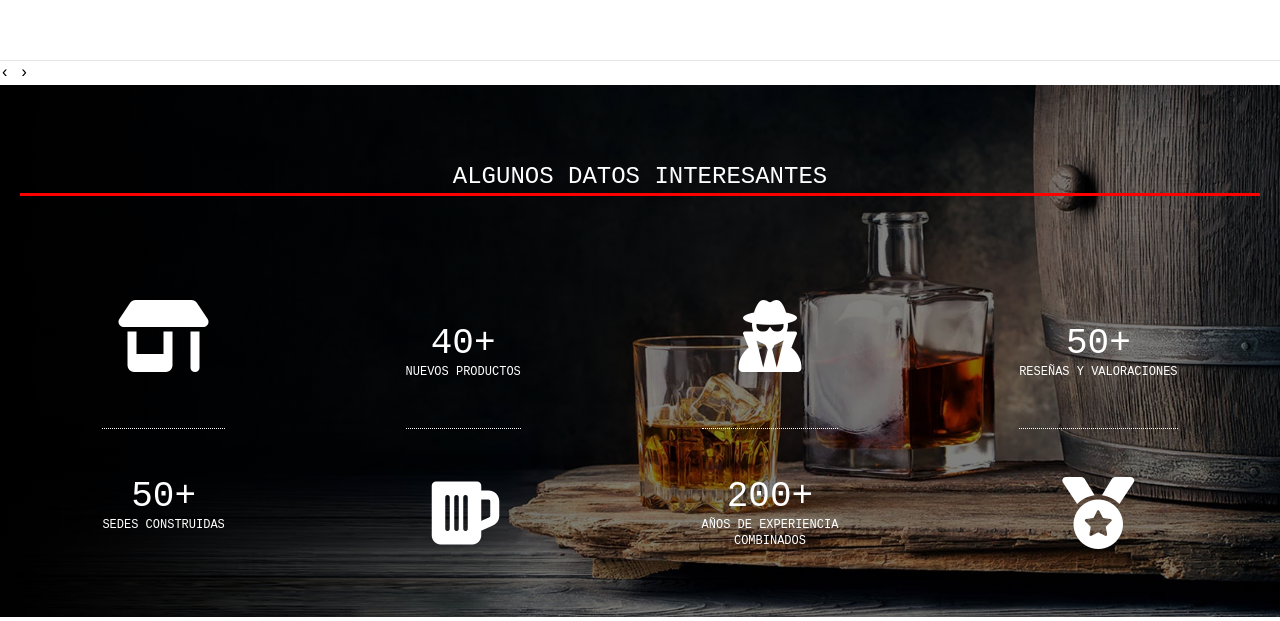
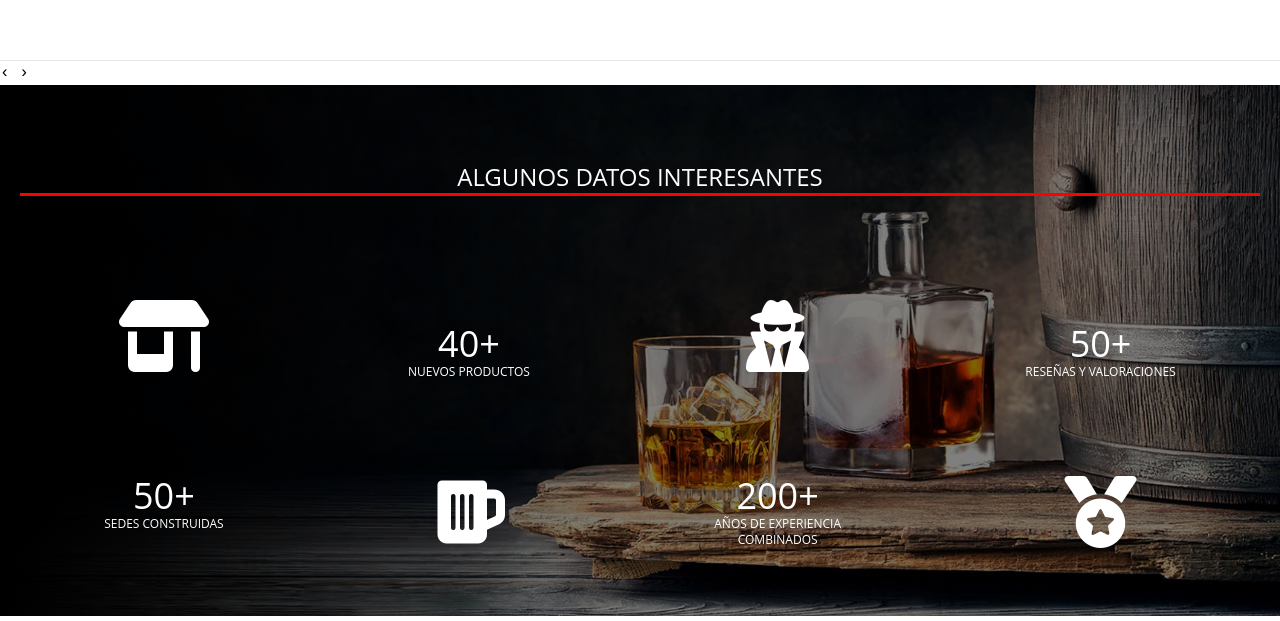
Before and after one commit to Juxnjo/LiquorStore, a plain HTML site: page index.html in a window 1280 px wide. Shown: the part 8324-8945 px from the top of the page. Drawn offline with nearby package versions, Linux system fonts and the light colour scheme; files whose address does not match are found by name.

Commit message:
seccion de estadistica 2

```diff
--- a/css/index.css
+++ b/css/index.css
@@ -202,16 +202,14 @@ body{
 }
 
 .estadisticas{
+  font-family: "Open Sans", Helvetica, Arial, sans-serif;
   background-image: linear-gradient(rgba(0, 0, 0, 0.5), rgba(0, 0, 0, 0.5)), url(../img/fondo-estadisticas.jpg);
   opacity: 1;
   background-size: cover;
   background-repeat: no-repeat;
   text-transform: uppercase;
+  border-bottom: solid white 5px;
 }
 .titulo-estadisticas h2{
   border-bottom: solid red ;
 }
-
-.datos-sede, .producto, .datos-experiencia, .reseña{
-  border-top:dotted 1px;
-}
--- a/index.html
+++ b/index.html
@@ -319,16 +319,27 @@
       </div>
       <script src="/VinosyLicores/js/script.js"></script>
 
+
+      <!-- seccion de estadisticas y curiosidades -->
     <div class="estadisticas w-full p-5 ">
+
+        <!-- titulo -->
         <div class="titulo-estadisticas text-white text-center text-2xl py-14">
             <h2>Algunos datos interesantes</h2>
         </div>
+
+        <!-- iconos y contenidos -->
     <div class="iconos-estadisticas text-white text-center md:grid md:gap-4 md:grid-cols-2 md:grid-rows-2 lg:flex lg:justify-around">
 
+
         <div class="estadistica1 my-12 ">
+
+                <!-- icono tienda -->
             <div class="icono sede lg:pb-12">
                 <i class="fa-solid fa-shop  text-7xl text-white"></i>
             </div>
+
+                <!-- informacion -->
             <div class="datos-sede mt-2 lg:pt-12">
                 <p class="text-4xl">50+</p>
                 <p class="text-xs"  >Sedes construidas</p>
@@ -336,9 +347,13 @@
         </div>
 
         <div class="estadistica2 my-12 lg:flex lg:flex-col-reverse">
+
+                <!-- icono cerveza -->
             <div class="icono producto lg:pt-12">
                 <i class="fa-solid fa-beer-mug-empty text-7xl text-white"></i>
             </div>
+
+                <!-- informacion -->
             <div class="datos-producto mt-2 lg:pb-12">
                 <p class="text-4xl">40+</p>
                 <p class="text-xs">Nuevos productos</p>
@@ -346,9 +361,13 @@
         </div>
 
         <div class="estadistica3 my-12">
+
+                <!-- icono profecional -->
             <div class="icono experiencia lg:pb-12">
                 <i class="fa-solid fa-user-secret text-7xl text-white"></i>
             </div>
+
+                <!-- informacion -->
             <div class="datos-experiencia mt-2 lg:pt-12">
                 <p class="text-4xl">200+</p>
                 <p class="text-xs">Años de experiencia <br> combinados</p>
@@ -356,16 +375,22 @@
         </div>
 
         <div class="estadistica4 my-12 lg:flex lg:flex-col-reverse ">
+
+                <!-- icono medalla -->
             <div class="icono reseña lg:pt-12">
                 <i class="fa-solid fa-medal text-7xl text-white"></i>
             </div>
+
+                <!-- informacion -->
             <div class="datos-reseña mt-2 lg:pb-12">
                 <p class="text-4xl">50+</p>
                 <p class="text-xs">Reseñas y valoraciones</p>
             </div>
         </div>
     </div>
+    </div>
+    <footer>
 
-      </div>
+    </footer>
 </body>
 </html>
```
Lines whose indentation alone changed are shown as unchanged.
